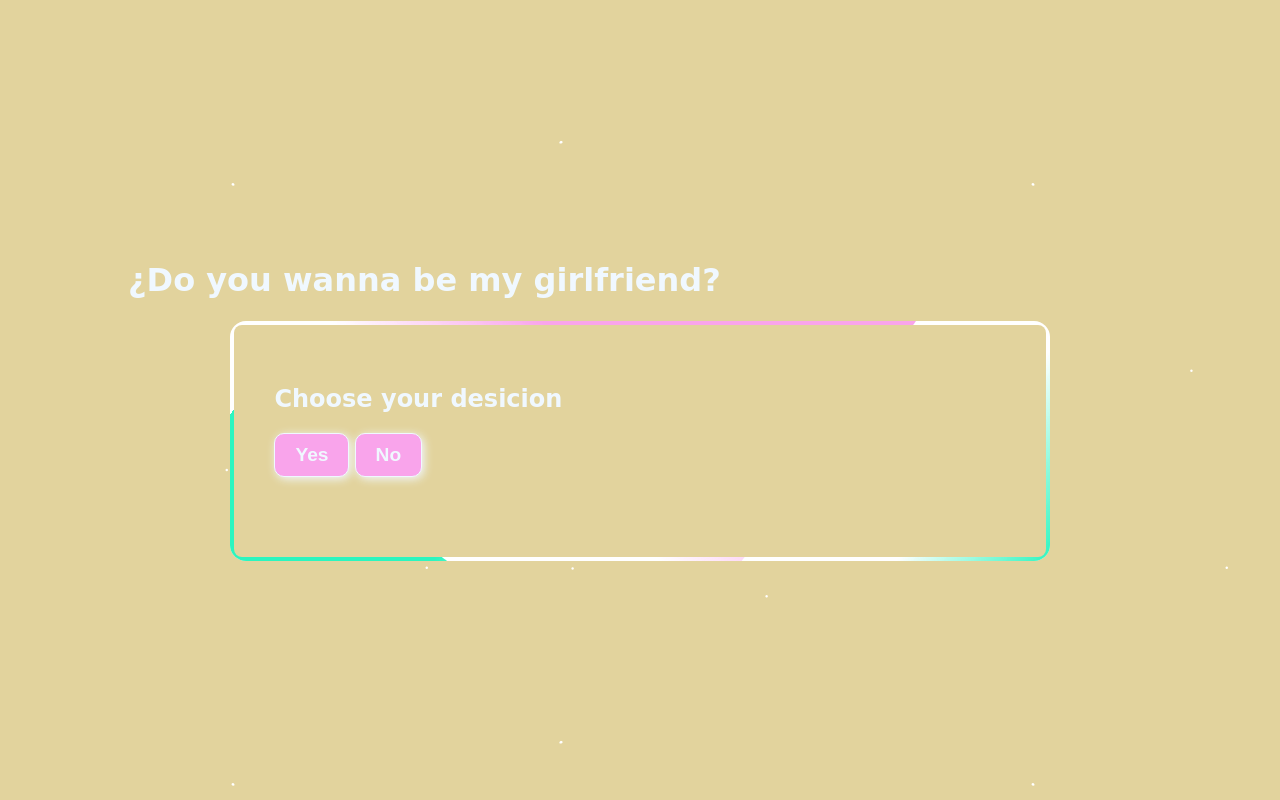
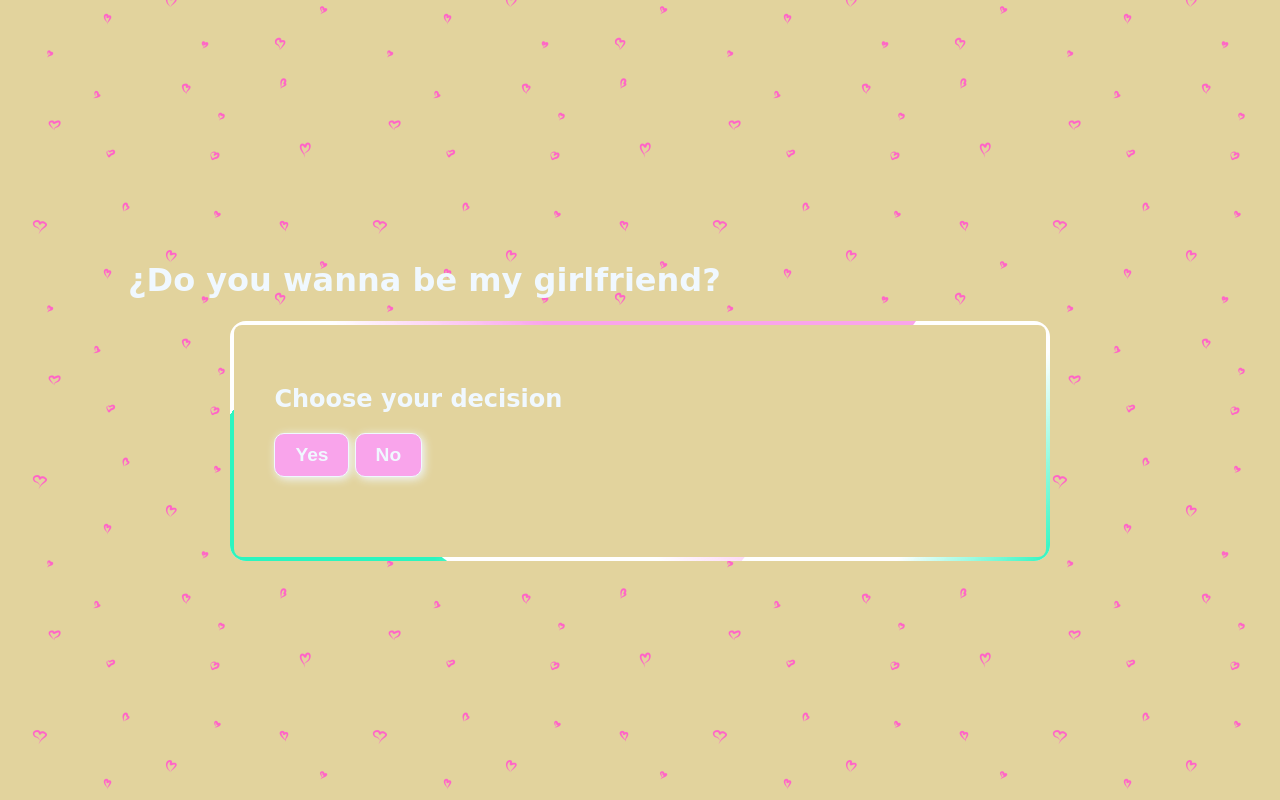
Before and after one commit to LH-Programer/Portafolio, a PHP site: page /gf.html in a window 1280 px wide. Run offline with PHP 8.4, Linux system fonts and the light colour scheme; some libraries are stand-ins or nearby versions; some web fonts are replaced.

Commit message:
Add files via upload

```diff
--- a/Css/gf.css
+++ b/Css/gf.css
@@ -28,7 +28,7 @@
   left: 0;
   width: 100%;
   height: 100%;
-  background-image: url('../Img/ses.png');
+  background-image: url('../Img/corazones.png');
   animation: animateStars 100s linear infinite;
   -webkit-animation: animateStars 100s linear infinite;
 }
--- a/Css/love.css
+++ b/Css/love.css
@@ -7,7 +7,7 @@
   body{
     font-family: 'Shantell Sans', cursive;
     margin: 0%;
-    background-color:bisque;
+    background-color:#ffeea3;
     color: aliceblue;
 }
 
--- a/gf.html
+++ b/gf.html
@@ -24,7 +24,7 @@
             <div class="box">
                 <span class="borderLine"></span>
                 <div class="inside-box">
-                <h2>Choose your desicion</h2>
+                <h2>Choose your decision</h2>
                 <div class="buttons-container">
                 <button id="btn-abrir-popup1" class="btn-abrir-popup1">Yes</button>
                 <button id="button-no">No</button>
@@ -44,7 +44,7 @@
             <div class="overlay" id="overlay2">
                 <div class="popup" id="popup2">
                     <a href="#" id="btn-cerrar-popup2" class="btn-cerrar-popup"><i class="fa-solid fa-xmark"></i></a>
-                    <h2>¿Are you positve? there is no way back..</h2>
+                    <h2>¿Are you positive? there is no way back..</h2>
                     <a class="button" href="love.html">Yes</a>
                     <button id="button-no2">No</button>
                 </div>
--- a/love.html
+++ b/love.html
@@ -17,8 +17,8 @@
     <script src="https://unpkg.com/scrollreveal"></script>
 </head>
 <body>
-    <!--<audio src="./Others/lets_fall_in_love.mp3" autoplay="autoplay" loop="loop"></audio>-->
     <section id="Love">
+        <audio src="./Others/lets_fall_in_love.mp3" autoplay="autoplay" loop="loop"></audio>
         <div class="container">
             <div class="text-container">
                 <h1>Thanks for being my Girlfriend My Love</h1>
```
Also changed, not shown: Img/corazones.png (added).
